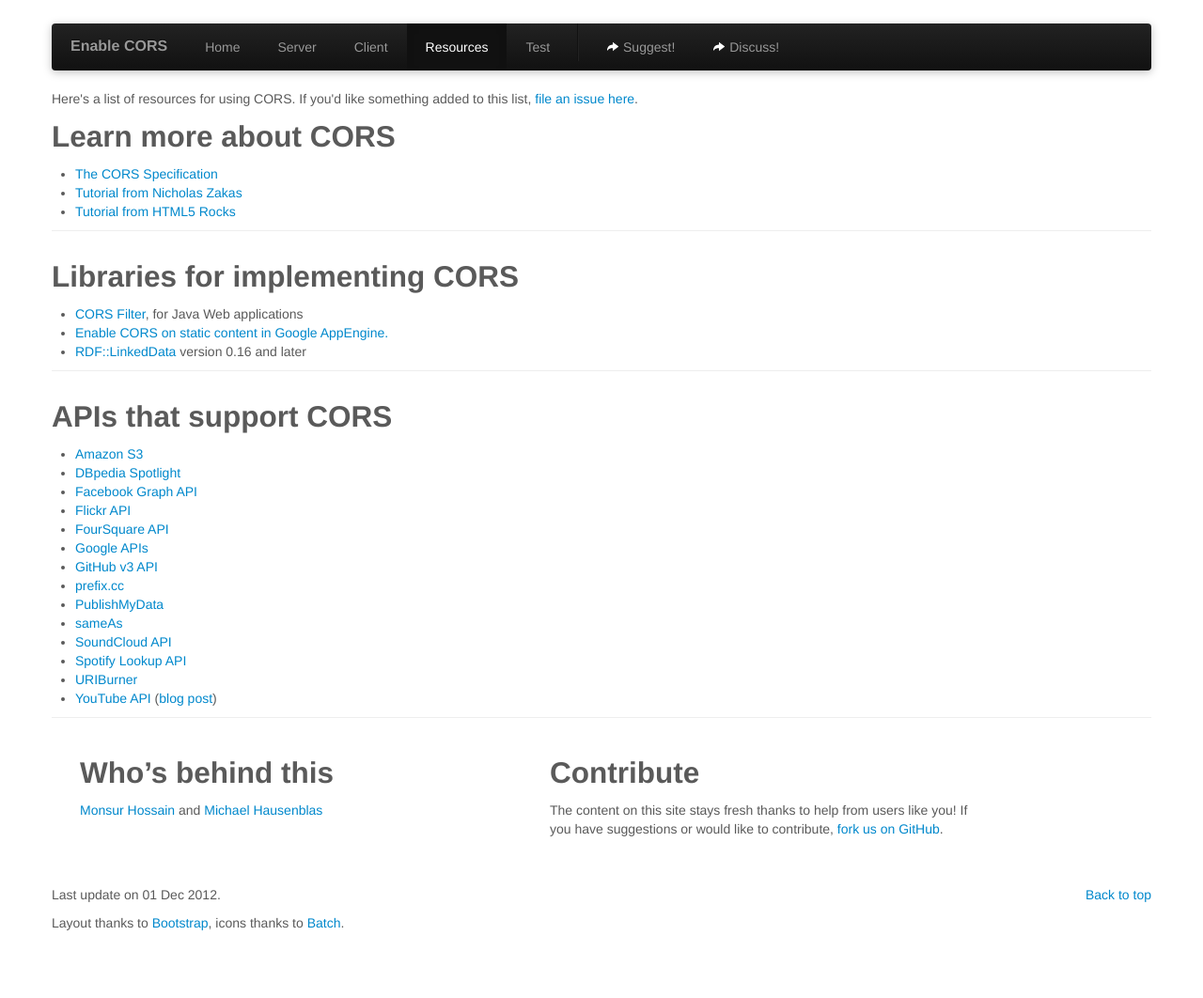
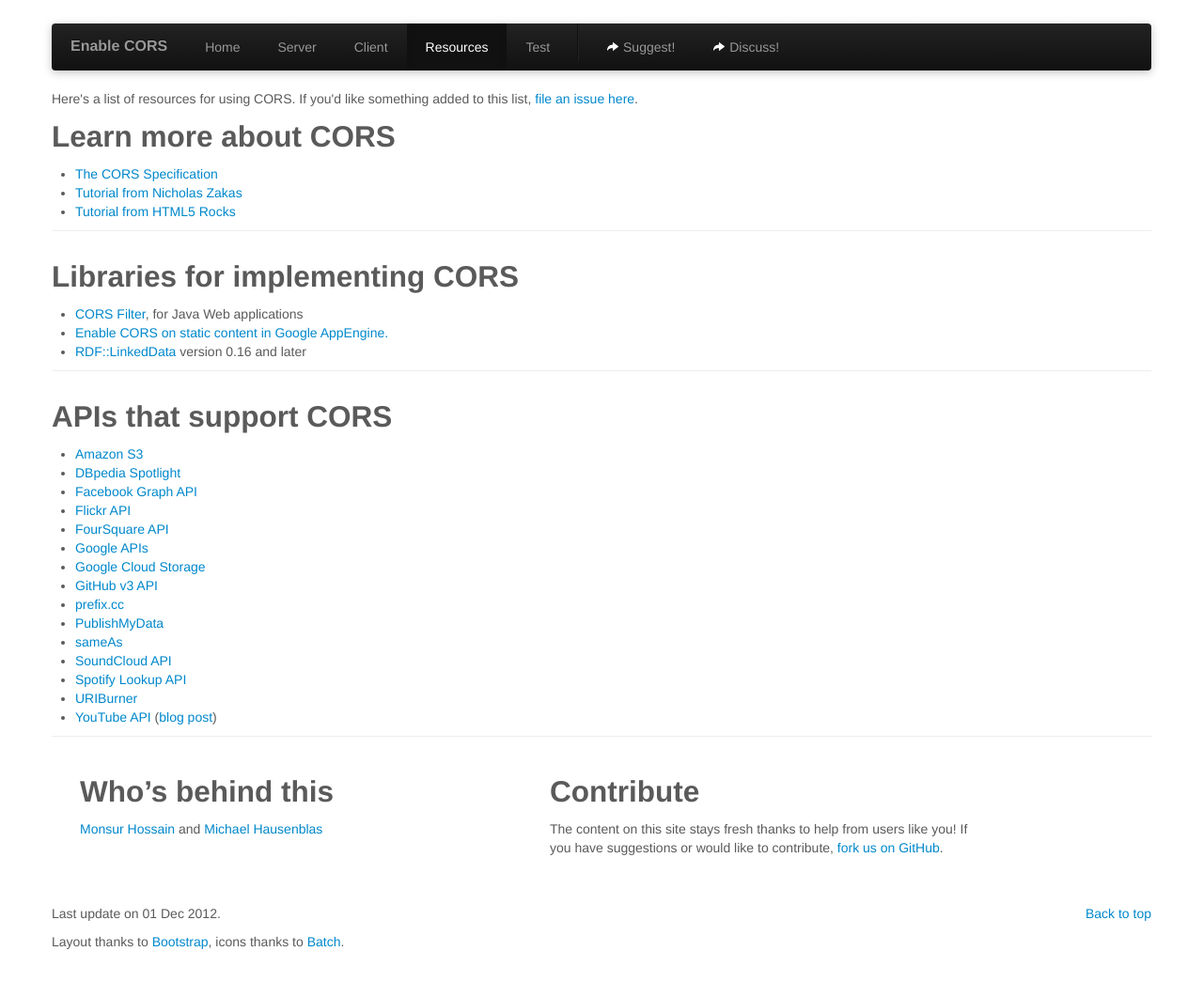
Before and after one commit to monsur/enable-cors.org, a Jekyll site: the page built from resources.html, in a window 1280 px wide. Shown: the whole page at 94% size. Built offline with Jekyll 4.4.1, drawn with Linux system fonts in a browser that asks for light colours.

Commit message:
Added link to Google Cloud Storage. fixes #9

```diff
--- a/resources.html
+++ b/resources.html
@@ -34,6 +34,7 @@
 		<li><a href="http://www.flickr.com/services/api/">Flickr API</a></li>
 		<li><a href="https://developer.foursquare.com/">FourSquare API</a></li>
 		<li><a href="https://developers.google.com/">Google APIs</a></li>
+		<li><a href="http://googledevelopers.blogspot.com/2012/03/google-cloud-storage-adds-several.html">Google Cloud Storage</a></li>
 		<li><a href="http://developer.github.com/v3/#cross-origin-resource-sharing">GitHub v3 API</a></li>
 		<li><a href="http://prefix.cc/">prefix.cc</a></li>
 		<li><a href="http://publishmydata.com/">PublishMyData</a></li>
```
